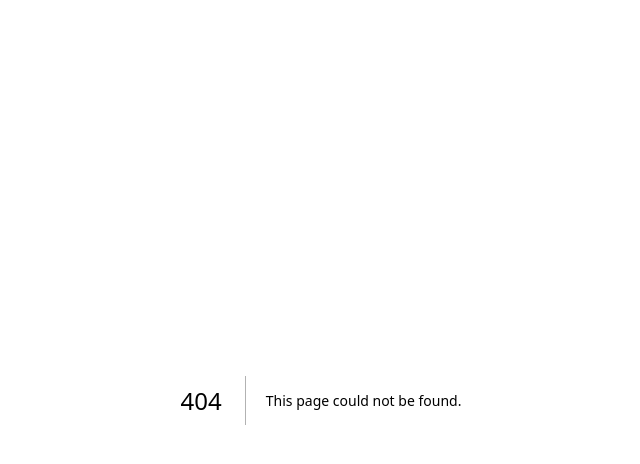
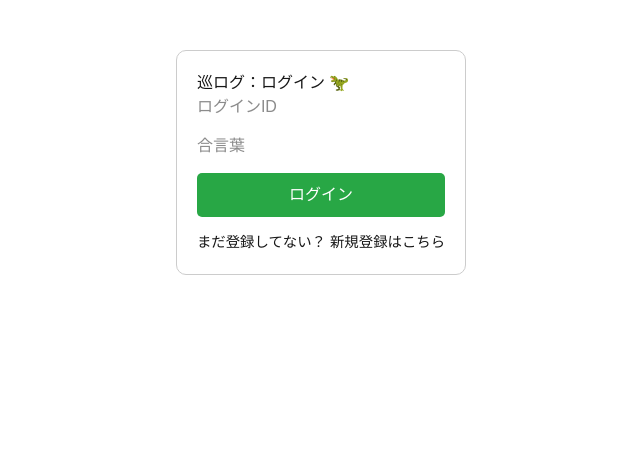
Before and after one commit to tatuzotan-ctrl/voca-meguri, a Next.js app: page /login in a window 1280 px wide. Before the commit this address had no page. Shown: the top 464 px of the page, without its empty margins (319-959 px from the left). Built offline with nearby package versions, Linux system fonts and the light colour scheme; no server answers.

Commit message:
Add LoginPage component: Implement user login functionality with form handling and authentication

```diff
--- /dev/null
+++ b/src/app/login/page.tsx
@@ -0,0 +1,79 @@
+'use client';
+
+import { useState } from 'react';
+import { supabase } from '@/lib/supabase';
+import bcrypt from 'bcryptjs';
+import { useRouter } from 'next/navigation';
+
+export default function LoginPage() {
+  const [userId, setUserId] = useState('');
+  const [passcode, setPasscode] = useState('');
+  const [loading, setLoading] = useState(false);
+  const router = useRouter();
+
+  const handleLogin = async (e: React.FormEvent) => {
+    e.preventDefault();
+    setLoading(true);
+
+    try {
+      // 1. DBから入力されたIDのユーザーを探す
+      const { data: user, error } = await supabase
+        .from('app_users')
+        .select('*')
+        .eq('user_id', userId)
+        .single();
+
+      if (error || !user) {
+        alert('IDか合言葉が違うみたいだよ🦖');
+        return;
+      }
+
+      // 2. パスコードが一致するかチェック
+      const isMatch = await bcrypt.compare(passcode, user.passcode);
+
+      if (isMatch) {
+        // 3. ログイン成功！ブラウザに「ログイン中のID」を保存
+        // ※ 本来はCookieがいいですが、まずは一番簡単なLocalStorageで運用しましょう
+        localStorage.setItem('voca_user_id', user.id);
+        localStorage.setItem('voca_p_name', user.p_name);
+
+        alert(`おかえり、${user.p_name}さん！✨`);
+        router.push('/mypage'); // マイページへGO
+      } else {
+        alert('IDか合言葉が違うみたいだよ🦖');
+      }
+    } catch (error: any) {
+      alert('エラーが起きちゃった: ' + error.message);
+    } finally {
+      setLoading(false);
+    }
+  };
+
+  return (
+    <div style={{ maxWidth: '400px', margin: '50px auto', padding: '20px', border: '1px solid #ccc', borderRadius: '10px' }}>
+      <h2>巡ログ：ログイン 🦖</h2>
+      <form onSubmit={handleLogin} style={{ display: 'flex', flexDirection: 'column', gap: '15px' }}>
+        <input
+          type="text"
+          placeholder="ログインID"
+          value={userId}
+          onChange={(e) => setUserId(e.target.value)}
+          required
+        />
+        <input
+          type="password"
+          placeholder="合言葉"
+          value={passcode}
+          onChange={(e) => setPasscode(e.target.value)}
+          required
+        />
+        <button type="submit" disabled={loading} style={{ padding: '10px', backgroundColor: '#28a745', color: 'white', border: 'none', borderRadius: '5px' }}>
+          {loading ? 'チェック中...' : 'ログイン'}
+        </button>
+      </form>
+      <p style={{ marginTop: '15px', fontSize: '0.9rem' }}>
+        まだ登録してない？ <a href="/register">新規登録はこちら</a>
+      </p>
+    </div>
+  );
+}
```
